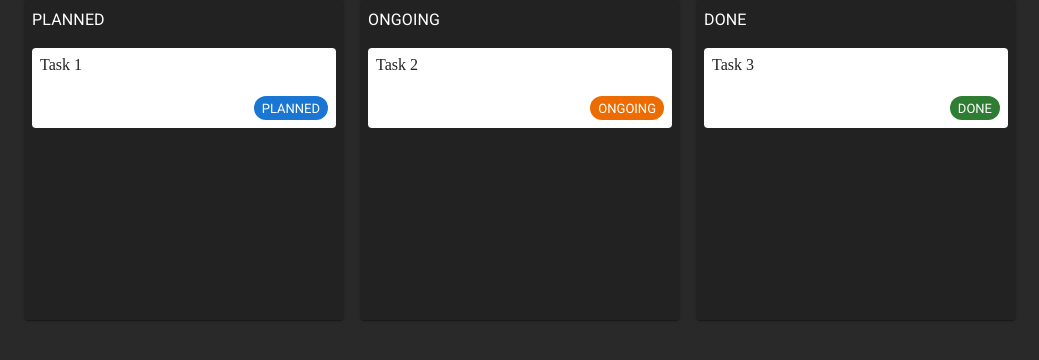
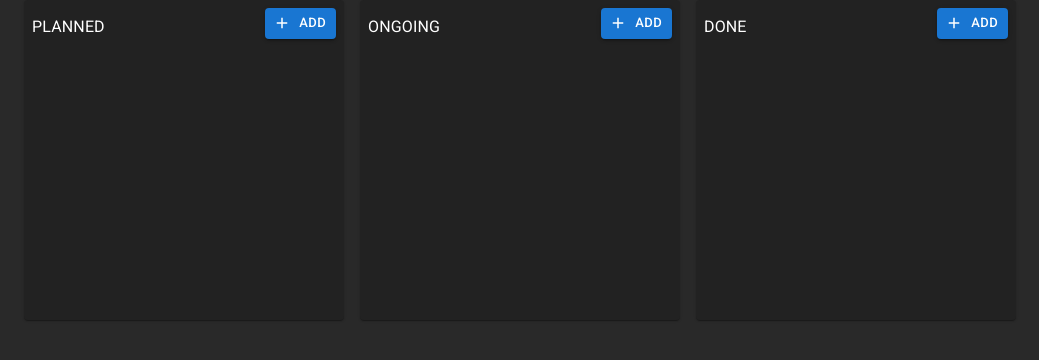
Before and after one commit to glenncai/zustand-react, a React (Vite) app: page / in a window 1280 px wide. Shown: the top 360 px of the page, without its empty margins (120-1159 px from the left). Built offline with nearby package versions, Linux system fonts and the light colour scheme.

Commit message:
add new task

```diff
--- a/src/components/Column.tsx
+++ b/src/components/Column.tsx
@@ -1,6 +1,18 @@
-import { Card, Typography } from '@mui/material';
+import {
+  Box,
+  Button,
+  Card,
+  Dialog,
+  DialogActions,
+  DialogContent,
+  DialogTitle,
+  TextField,
+  Typography,
+} from '@mui/material';
+import AddIcon from '@mui/icons-material/Add';
 import Task from './Task.tsx';
-import useTaskStore from '../zustand/store.ts';
+import useTaskStore, { TaskStoreProps } from '../zustand/store.ts';
+import { useState } from 'react';
 
 interface ColumnProps {
   state: string;
@@ -8,10 +20,28 @@ interface ColumnProps {
 
 const Column = (props: ColumnProps) => {
   const { state } = props;
+  const [text, setText] = useState('');
+  const [open, setOpen] = useState(false);
 
   const tasks = useTaskStore(store => store.tasks.filter(task => task.state === state));
+  const addTask = useTaskStore(store => store.addTask);
+
+  const handleOpen = () => setOpen(true);
+
+  const handleClose = () => setOpen(false);
+
+  const handleAddTask = () => {
+    const newTask: TaskStoreProps = {
+      title: text,
+      state,
+    };
+    addTask(newTask);
+    setText('');
+    setOpen(false);
+  };
 
   return (
+    <>
       <Card
         sx={{
           width: '33%',
@@ -23,11 +53,54 @@ const Column = (props: ColumnProps) => {
           padding: '0.5rem',
         }}
       >
+        <Box
+          sx={{
+            display: 'flex',
+            alignItems: 'baseline',
+            justifyContent: 'space-between',
+          }}
+        >
           <Typography paragraph={true}>{state}</Typography>
+          <Button variant="contained" size="small" startIcon={<AddIcon />} onClick={handleOpen}>
+            Add
+          </Button>
+        </Box>
         {tasks.map(task => (
           <Task key={task.title} title={task.title} />
         ))}
       </Card>
+      <Dialog open={open} onClose={handleClose}>
+        <DialogTitle>Add New Task</DialogTitle>
+        <DialogContent>
+          <Box
+            sx={{
+              display: 'flex',
+              flexDirection: 'column',
+              gap: '0.5rem',
+            }}
+          >
+            <TextField
+              variant="outlined"
+              multiline={true}
+              value={text}
+              rows={4}
+              sx={{
+                width: '100%',
+              }}
+              onChange={e => setText(e.target.value)}
+            />
+          </Box>
+        </DialogContent>
+        <DialogActions>
+          <Button variant="contained" onClick={handleClose}>
+            Cancel
+          </Button>
+          <Button variant="contained" onClick={handleAddTask}>
+            Submit
+          </Button>
+        </DialogActions>
+      </Dialog>
+    </>
   );
 };
 
--- a/src/components/Task.tsx
+++ b/src/components/Task.tsx
@@ -32,6 +32,7 @@ const Task = (props: TaskProps) => {
         display: 'flex',
         flexDirection: 'column',
         justifyContent: 'space-between',
+        marginBottom: '0.5rem',
         cursor: 'move',
       }}
     >
--- a/src/zustand/store.ts
+++ b/src/zustand/store.ts
@@ -1,29 +1,18 @@
 import { create } from 'zustand';
 
-interface TaskStoreProps {
+export interface TaskStoreProps {
   title: string;
   state: string;
 }
 
 interface TaskState {
   tasks: TaskStoreProps[];
+  addTask: (task: TaskStoreProps) => void;
 }
 
-const useTaskStore = create<TaskState>()(() => ({
-  tasks: [
-    {
-      title: 'Task 1',
-      state: 'PLANNED',
-    },
-    {
-      title: 'Task 2',
-      state: 'ONGOING',
-    },
-    {
-      title: 'Task 3',
-      state: 'DONE',
-    },
-  ],
+const useTaskStore = create<TaskState>()(set => ({
+  tasks: [],
+  addTask: task => set(state => ({ tasks: [...state.tasks, task] })),
 }));
 
 export default useTaskStore;
```
Lines whose indentation alone changed are shown as unchanged.
